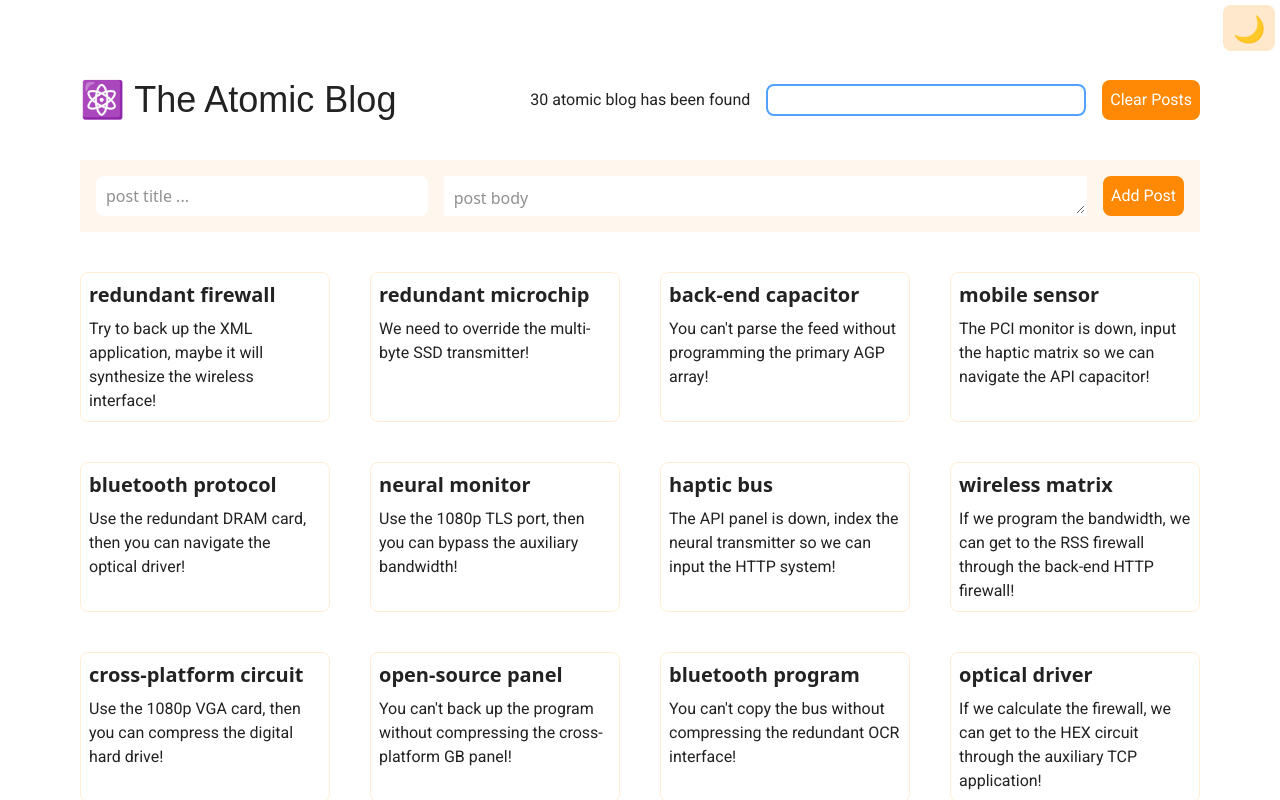
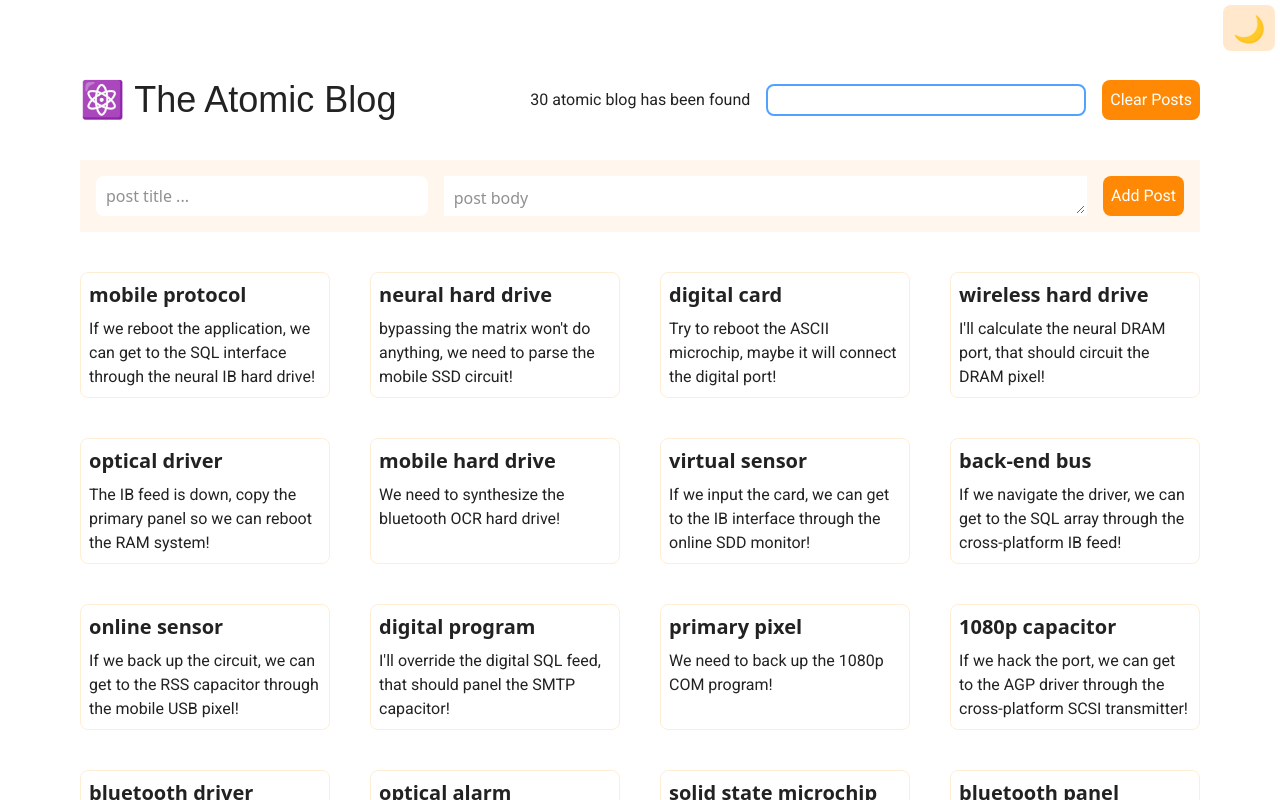
Before and after one commit to EliasDerbew/Atomic-Blog, a React (Vite) app: page / in a window 1280 px wide. Shown: the top 800 px of the page. Built offline with nearby package versions, Linux system fonts and the light colour scheme; a web font is replaced by a local one.

Commit message:
finish all the functionality

```diff
--- a/src/App.jsx
+++ b/src/App.jsx
@@ -21,6 +21,7 @@ export default function App() {
   const [searchQuery, setSearchQuery] = useState("");
   const [isDarkMode, setIsDarkMode] = useState(false);
 
+  // search functionality
   const searchedPosts =
     searchQuery.length > 0
       ? posts.filter((post) =>
@@ -30,6 +31,15 @@ export default function App() {
         )
       : posts;
 
+  // Adding new blog post
+  function handleAddPosts(post) {
+    setPosts((posts) => [...posts, post]);
+  }
+
+  //clear all the blog post
+  function handleClear() {
+    setPosts([]);
+  }
   useEffect(
     function () {
       document.documentElement.classList.toggle("fake-dark-mode");
@@ -38,20 +48,24 @@ export default function App() {
   );
 
   return (
-    <section className="flex flex-col p-20 pb-5">
+    <section className="flex flex-col p-20 pb-5 min-h-[100vh] justify-between">
       <button
         className="bg-blue-400 p-2 rounded-lg cursor-pointer btn-fake-dark-mode"
         onClick={() => setIsDarkMode((isDarkMode) => !isDarkMode)}
       >
         {isDarkMode ? "☀️" : "🌙"}
       </button>
-      <Header
-        searchQuery={searchQuery}
-        setSearchQuery={setSearchQuery}
-        posts={searchedPosts}
-      />
-      <Main posts={searchedPosts} />
-      <Archive />
+
+      <div>
+        <Header
+          searchQuery={searchQuery}
+          setSearchQuery={setSearchQuery}
+          posts={searchedPosts}
+          onHandleClear={handleClear}
+        />
+        <Main posts={searchedPosts} onAddPosts={handleAddPosts} />
+        <Archive onAddPosts={handleAddPosts} />
+      </div>
       <Footer />
     </section>
   );
--- a/src/components/Archive.jsx
+++ b/src/components/Archive.jsx
@@ -8,9 +8,9 @@ function createRandomPost() {
   };
 }
 
-export default function Archive() {
+export default function Archive({ onAddPosts }) {
   const [posts] = useState(() =>
-    Array.from({ length: 200 }, () => createRandomPost())
+    Array.from({ length: 100 }, () => createRandomPost())
   );
   const [showArchive, setShowArchive] = useState(false);
   return (
@@ -37,7 +37,10 @@ export default function Archive() {
                   <strong>{post.title}</strong> {post.body}
                 </p>
 
-                <button className="bg-orange-300 rounded-lg pl-4 pr-4 cursor-pointer hover:bg-orange-400 font-display">
+                <button
+                  className="bg-orange-300 rounded-lg pl-4 pr-4 cursor-pointer hover:bg-orange-400 font-display"
+                  onClick={() => onAddPosts(post)}
+                >
                   Add as new post
                 </button>
               </li>
--- a/src/components/Header.jsx
+++ b/src/components/Header.jsx
@@ -1,4 +1,9 @@
-export default function Header({ searchQuery, setSearchQuery, posts }) {
+export default function Header({
+  searchQuery,
+  setSearchQuery,
+  posts,
+  onHandleClear,
+}) {
   return (
     <header className="flex justify-between mb-10">
       <h1 className="font-title text-4xl">
@@ -6,12 +11,15 @@ export default function Header({ searchQuery, setSearchQuery, posts }) {
       </h1>
 
       <div className="flex gap-4 items-center font-display">
-        <Result posts = {posts}/>
+        <Result posts={posts} />
         <SearchPosts
           searchQuery={searchQuery}
           setSearchQuery={setSearchQuery}
         />
-        <button className="bg-orange-400 text-white p-2 rounded-lg hover:bg-blue-700 active:bg-blue-700 cursor-pointer">
+        <button
+          className="bg-orange-400 text-white p-2 rounded-lg hover:bg-blue-700 active:bg-blue-700 cursor-pointer"
+          onClick={() => onHandleClear()}
+        >
           Clear Posts
         </button>
       </div>
@@ -19,7 +27,7 @@ export default function Header({ searchQuery, setSearchQuery, posts }) {
   );
 }
 
-function Result({posts}) {
+function Result({ posts }) {
   return (
     <div>
       <p>{posts.length} atomic blog has been found</p>
--- a/src/components/Main.jsx
+++ b/src/components/Main.jsx
@@ -1,21 +1,32 @@
 import { useState } from "react";
 
-export default function Main({ posts }) {
+export default function Main({ posts, onAddPosts }) {
   return (
     <main>
-      <AddFormPosts />
+      <AddFormPosts onAddPosts={onAddPosts} />
       <Posts posts={posts} />
     </main>
   );
 }
 
-function AddFormPosts() {
+function AddFormPosts({ onAddPosts }) {
   const [title, setTitle] = useState("");
   const [body, setBody] = useState("");
 
+  const handleSubmite = function (e) {
+    e.preventDefault();
+    if (!title || !body) return;
+    onAddPosts({ title, body });
+    setTitle("");
+    setBody("");
+  };
+
   return (
     <div>
-      <form className="flex gap-4 w-full bg-orange-50 p-4">
+      <form
+        className="flex gap-4 w-full bg-orange-50 p-4"
+        onSubmit={handleSubmite}
+      >
         <input
           type="text"
           placeholder="post title ..."
@@ -56,7 +67,7 @@ function List({ posts }) {
           <h2 className="font-bold text-xl mb-2">{post.title}</h2>
           <p className="font-display">{post.body}</p>
         </li>
-      ))}
+      )).reverse()}
     </ul>
   );
 }
```
